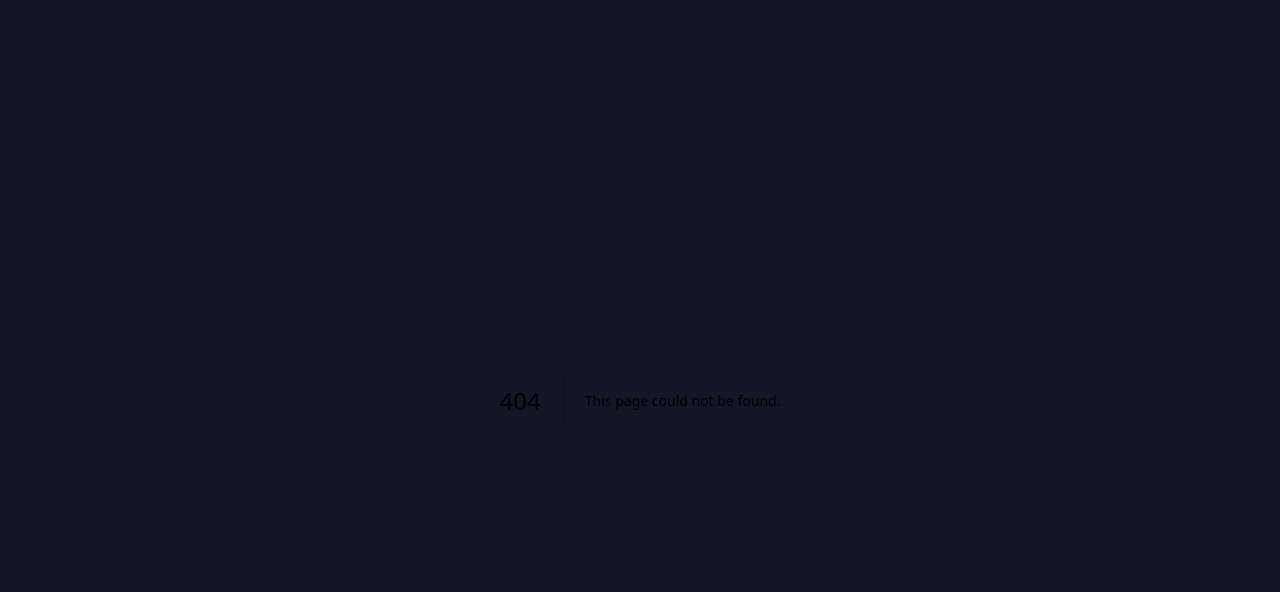
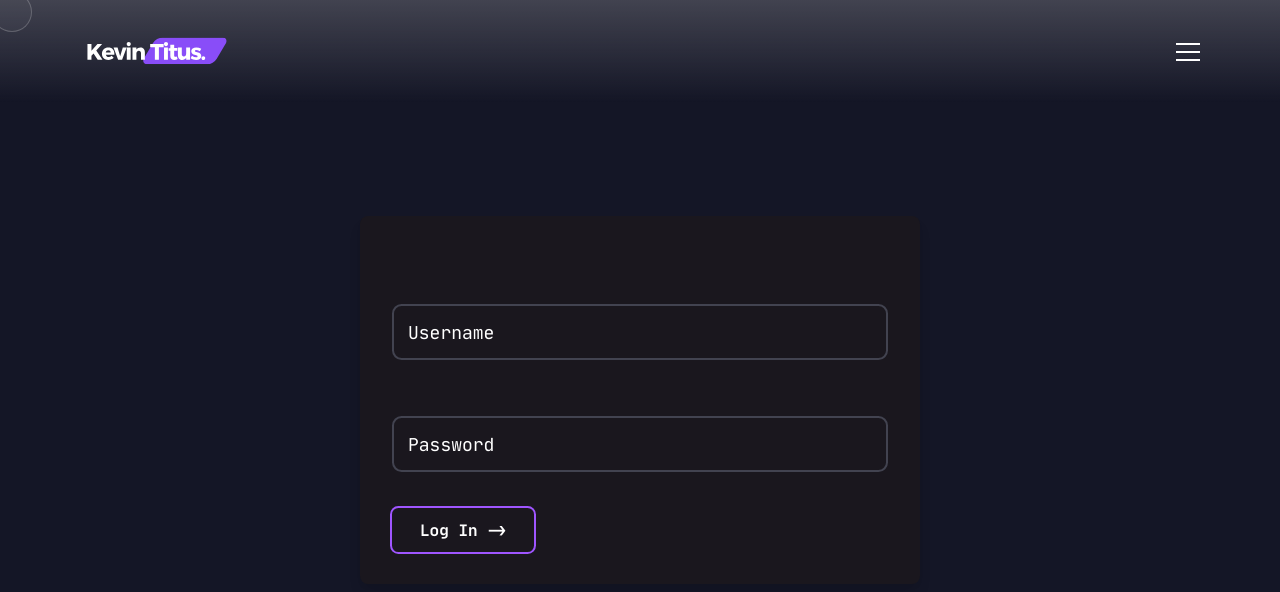
Before and after one commit to kevint1tus/Portfolio, a Next.js app: page /login in a window 1280 px wide. Before the commit this address had no page. Shown: the top 592 px of the page. Built offline with nearby package versions, Linux system fonts and the light colour scheme.

Commit message:
Login Logic

```diff
--- a/next.config.js
+++ b/next.config.js
@@ -2,7 +2,7 @@
 const isProd = process.env.NODE_ENV === "production";
 
 const nextConfig = {
-  output: 'export',
+  //output: 'export',
   images: {
     unoptimized: true,
   },
--- a/package.json
+++ b/package.json
@@ -12,11 +12,14 @@
         "@emailjs/browser": "^3.11.0",
         "animate.css": "^4.1.1",
         "bad-words": "^3.0.4",
+        "bcryptjs": "^2.4.3",
         "gsap": "^3.12.4",
         "howler": "^2.2.4",
+        "jsonwebtoken": "^9.0.2",
         "lottie-web": "^5.12.2",
         "mongodb": "^6.3.0",
         "next": "14.0.4",
+        "next-auth": "^4.24.5",
         "prop-types": "^15.8.1",
         "react": "^18",
         "react-dom": "^18",
--- /dev/null
+++ b/pages/api/login.js
@@ -0,0 +1,40 @@
+import clientPromise from '../../lib/mongodb';
+import bcrypt from 'bcryptjs';
+import jwt from 'jsonwebtoken';
+
+const login = async (req, res) => {
+  if (req.method !== 'POST') {
+    return res.status(405).json({ message: 'Only POST requests allowed' });
+  }
+
+  const { username, password } = req.body;
+
+  try {
+    const client = await clientPromise;
+    const db = client.db(process.env.DB_NAME);
+
+    const user = await db.collection("users").findOne({ username });
+    if (!user) {
+      return res.status(401).json({ message: 'Invalid credentials' });
+    }
+
+    const isPasswordMatch = await bcrypt.compare(password, user.password);
+    console.log("Password match:", isPasswordMatch);
+    if (!isPasswordMatch) {
+      return res.status(401).json({ message: 'Invalid credentials' });
+    }
+
+    const token = jwt.sign(
+      { username: user.username, role: user.role },
+      process.env.JWT_SECRET,
+      { expiresIn: '1h' }
+    );
+
+    res.status(200).json({ token });
+} catch (error) {
+    console.error("Error in login:", error);
+    return res.status(500).json({ message: 'Internal server error' });
+  }
+}
+
+export default login;
--- /dev/null
+++ b/pages/login.js
@@ -0,0 +1,84 @@
+import { useState, useEffect } from 'react';
+import Cursor from "@/components/Cursor/Cursor";
+import styles from '@/components/Contact/Contact.module.scss';
+import Header from "@/components/Header/Header";
+
+export default function Login() {
+    const [isDesktop, setIsDesktop] = useState(true);
+    const [username, setUsername] = useState('');
+    const [password, setPassword] = useState('');
+
+    useEffect(() => {
+        const handleResize = () => {
+            setIsDesktop(window.innerWidth > 767);
+        };
+
+        window.addEventListener('resize', handleResize);
+        handleResize();
+
+        return () => window.removeEventListener('resize', handleResize);
+    }, []);
+
+  const handleSubmit = async (event) => {
+    event.preventDefault();
+
+    const response = await fetch('/api/login', {
+      method: 'POST',
+      headers: {
+        'Content-Type': 'application/json',
+      },
+      body: JSON.stringify({ username, password }),
+    });
+
+    const data = await response.json();
+    if (response.ok) {
+      console.log('Login successful:', data);
+    } else {
+      console.error('Login failed:', data.message);
+    }
+  };
+
+  const shouldLabelMove = (value) => value.length > 0;
+
+  return (
+    <>
+        <Header />
+        <main className="flex flex-col justify-center items-center min-h-screen">
+            <form onSubmit={handleSubmit} className="bg-gray-dark-4 p-8 rounded-lg shadow-lg sm:mx-auto sm:w-[30rem] md:w-[35rem]">
+                <div className="relative mt-14">
+                    <input
+                        type="text"
+                        id="username"
+                        value={username}
+                        onChange={(e) => setUsername(e.target.value)}
+                        className="block w-full h-12 sm:h-14 px-4 text-xl sm:text-2xl font-mono outline-none border-2 border-purple bg-transparent rounded-[0.6rem] transition-all duration-200 focus:bg-gray-dark-5 active:bg-gray-dark-5"
+                        required
+                    />
+                    <label htmlFor="username" className={`absolute left-0 h-full flex items-center pl-4 text-lg font-mono transform transition-all duration-200 ${shouldLabelMove(username) ? 'top-[-20px] text-sm' : 'top-0'}`}>
+                        Username
+                    </label>
+                </div>
+                <div className="relative mt-14">
+                    <input
+                        type="password"
+                        id="password"
+                        value={password}
+                        onChange={(e) => setPassword(e.target.value)}
+                        className="block w-full h-12 sm:h-14 px-4 text-xl sm:text-2xl font-mono outline-none border-2 border-purple bg-transparent rounded-[0.6rem] transition-all duration-200 focus:bg-gray-dark-5 active:bg-gray-dark-5"
+                        required
+                    />
+                    <label htmlFor="password" className={`absolute left-0 h-full flex items-center pl-4 text-lg font-mono transform transition-all duration-200 ${shouldLabelMove(password) ? 'top-[-20px] text-sm' : 'top-0'}`}>
+                        Password
+                    </label>
+                </div>
+                <div className="mt-9 mx-auto link">
+                    <button className={styles.button} type="submit">
+                        <span className={styles.default}>Log In -&gt;</span>
+                    </button>
+                </div>
+            </form>
+        </main>
+        <Cursor isDesktop={isDesktop} />
+    </>
+);
+}
```
Also changed, not shown: models/user.js (added, +8 -0 lines), pages/dashboard.js (added), 2 other files (tests, documents, lock files or other folders).
